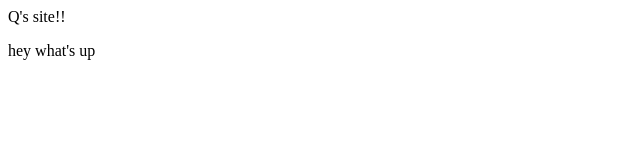
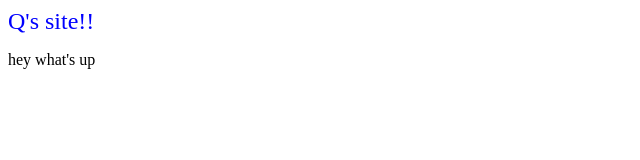
Before and after one commit to qmalik91/test, a plain HTML site: page index.html in a window 1280 px wide. Shown: the whole page, without its empty margins (0-640 px from the left). Drawn offline with Linux system fonts and the light colour scheme.

Commit message:
Classadoo autocommit

```diff
--- a/index.html
+++ b/index.html
@@ -8,9 +8,9 @@
     </style>
   </head>
   <body>
-    <div id = "dog">
+    <dog id = "dog">
       Q's site!!
-    </div>
+    </dog>
     <p>
       hey what's up
     </p>
```
